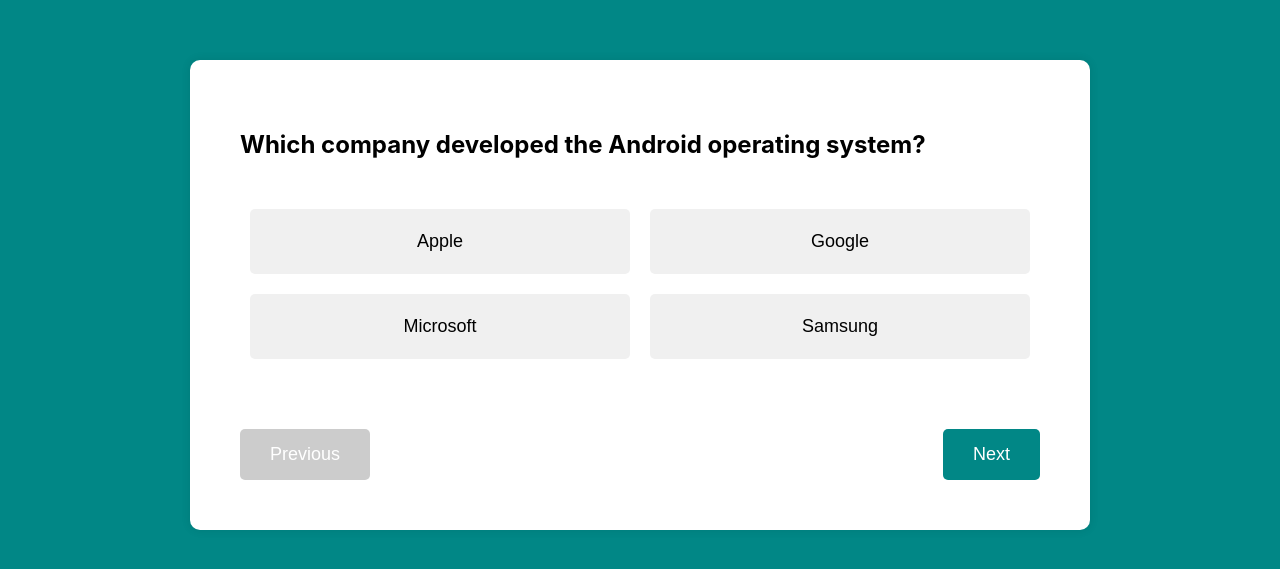
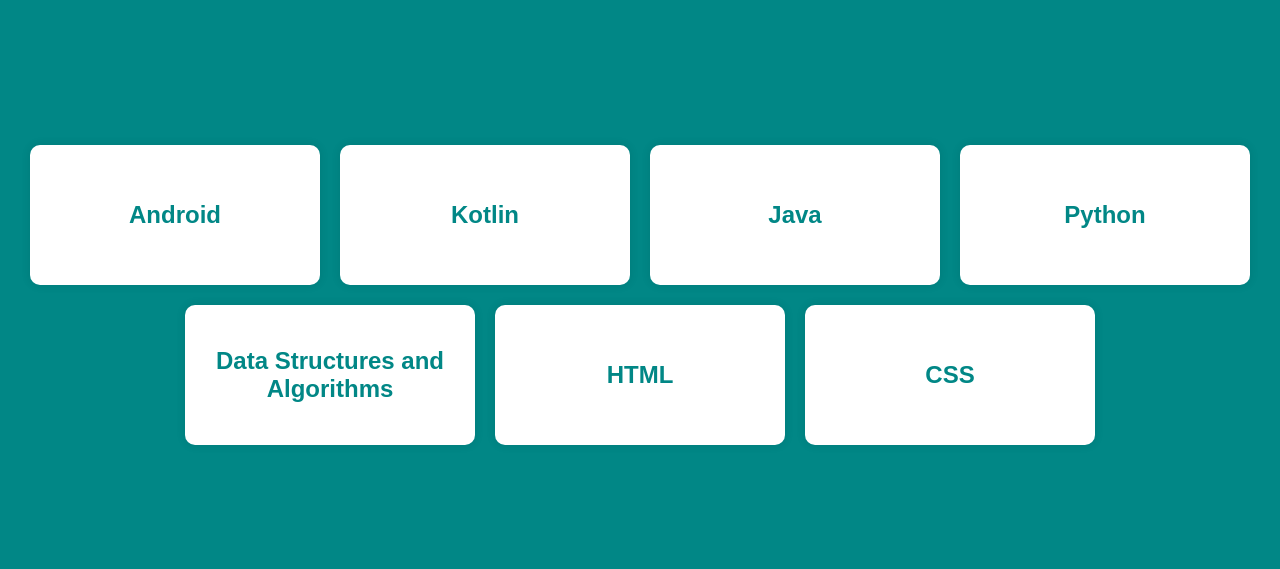
Before and after one commit to InquisitiveMindHasToKnow/StudySession, a React (Create React App) app: page / in a window 1280 px wide. Shown: the part 125-694 px from the top of the page. Built offline with nearby package versions, Linux system fonts and the light colour scheme.

Commit message:
Adds landing page with quiz options to app. Navigates to quiz page when user makes a selection

```diff
--- a/package.json
+++ b/package.json
@@ -8,6 +8,7 @@
     "@testing-library/user-event": "^13.5.0",
     "react": "^18.3.1",
     "react-dom": "^18.3.1",
+    "react-router-dom": "^6.25.1",
     "react-scripts": "5.0.1",
     "web-vitals": "^2.1.4"
   },
--- a/src/App.js
+++ b/src/App.js
@@ -1,12 +1,17 @@
 import React from 'react';
 import Quiz from './components/Quiz.js';
+import { BrowserRouter as Router, Routes, Route } from 'react-router-dom';
+import LandingPage from './components/LandingPage';
 
-function App() {
-  return (
-    <div className="App">
-      <Quiz />
-    </div>
-  );
-}
+const App = () => {
+    return (
+        <Router>
+            <Routes>
+                <Route path="/" element={<LandingPage />} />
+                <Route path="/quiz/:category" element={<Quiz />} />
+            </Routes>
+        </Router>
+    );
+};
 
 export default App;
--- /dev/null
+++ b/src/components/LandingPage.js
@@ -0,0 +1,41 @@
+import React from 'react';
+import { useNavigate } from 'react-router-dom';
+import '../css/LandingPage.css';
+
+const LandingPage = () => {
+    const navigate = useNavigate();
+
+    const handleCardClick = (category) => {
+        navigate(`/quiz/${category}`);
+    };
+
+    return (
+        <div className="container">
+            <div className="card-container">
+                <div className="card" onClick={() => handleCardClick('android')}>
+                    <h2>Android</h2>
+                </div>
+                <div className="card" onClick={() => handleCardClick('kotlin')}>
+                    <h2>Kotlin</h2>
+                </div>
+                <div className="card" onClick={() => handleCardClick('java')}>
+                    <h2>Java</h2>
+                </div>
+                <div className="card" onClick={() => handleCardClick('python')}>
+                    <h2>Python</h2>
+                </div>
+                <div className="card" onClick={() => handleCardClick('data-structures')}>
+                    <h2>Data Structures and Algorithms</h2>
+                </div>
+                <div className="card" onClick={() => handleCardClick('html')}>
+                    <h2>HTML</h2>
+                </div>
+                <div className="card" onClick={() => handleCardClick('css')}>
+                    <h2>CSS</h2>
+                </div>
+            </div>
+        </div>
+    );
+};
+
+export default LandingPage;
--- a/src/components/Quiz.js
+++ b/src/components/Quiz.js
@@ -1,5 +1,5 @@
 import React, { useState } from 'react';
-import './Quiz.css';
+import '../css/Quiz.css';
 import quizQuestions from "../quiz_questions.json"
 
 
@@ -58,4 +58,4 @@
 };
 
 
-  export default Quiz;
+export default Quiz;
--- /dev/null
+++ b/src/css/LandingPage.css
@@ -0,0 +1,52 @@
+body {
+    margin: 0;
+    padding: 0;
+    font-family: Arial, sans-serif;
+    background-color: #018786;
+}
+
+.container {
+    display: flex;
+    align-items: center;
+    justify-content: center;
+    height: 100vh;
+    padding: 20px;
+}
+
+.card-container {
+    display: flex;
+    flex-wrap: wrap;
+    justify-content: center;
+}
+
+.card {
+    background-color: white;
+    border-radius: 10px;
+    box-shadow: 0 0 10px rgba(0, 0, 0, 0.1);
+    margin: 10px;
+    padding: 20px;
+    width: 250px; /* Set a fixed width for uniformity */
+    height: 100px; /* Set a fixed height for uniformity */
+    cursor: pointer;
+    transition: transform 0.2s;
+    text-align: center;
+    display: flex;
+    align-items: center;
+    justify-content: center;
+    color: #018786;
+}
+
+.card:hover {
+    transform: scale(1.05);
+}
+
+h1 {
+    font-size: 2.5em;
+    color: white;
+    margin-bottom: 20px;
+}
+
+.card h2 {
+    font-size: 1.5em;
+    margin: 0;
+}
```
Also changed, not shown: src/css/Quiz.css (renamed from src/components/Quiz.css), 1 other file (tests, documents, lock files or other folders).
